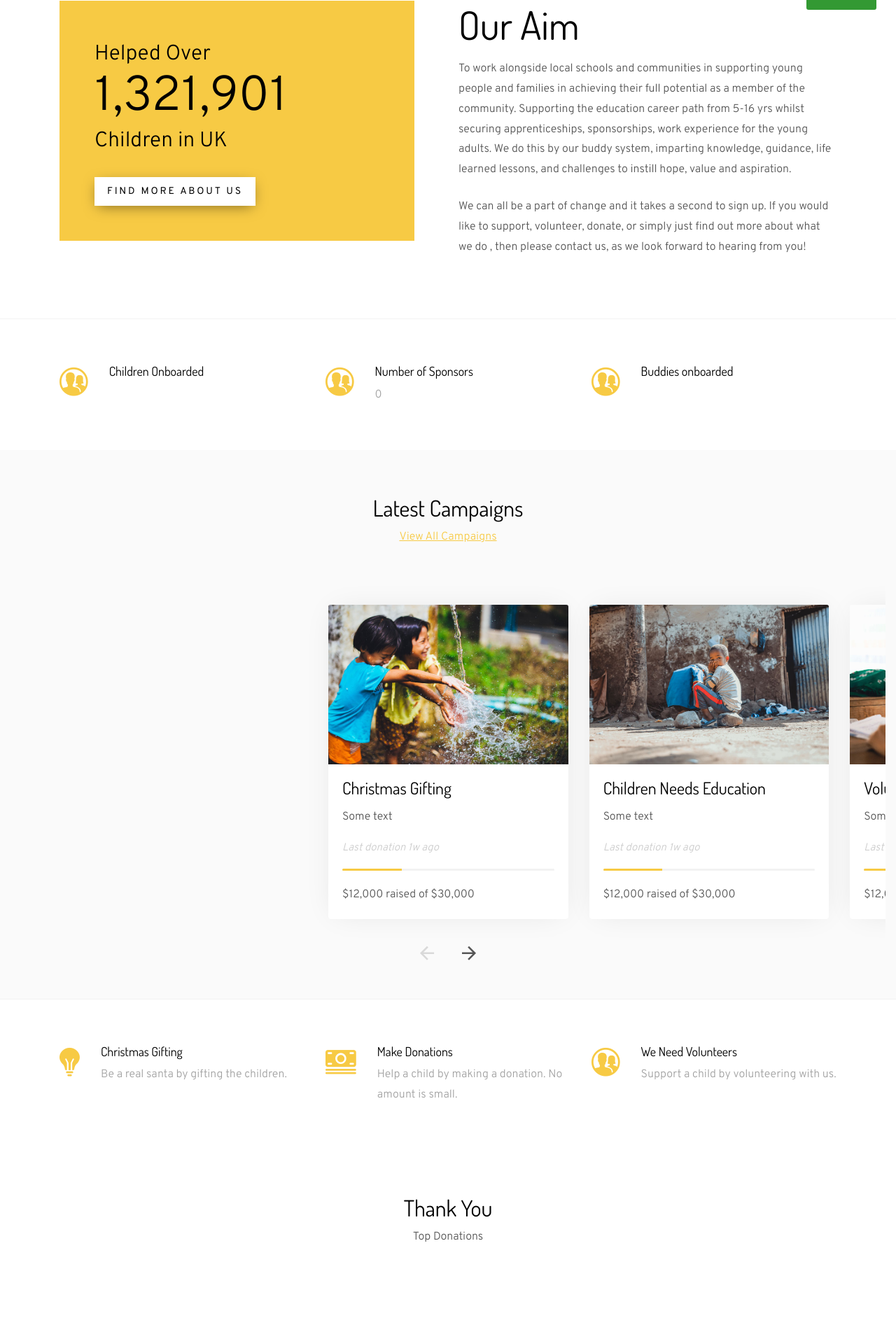
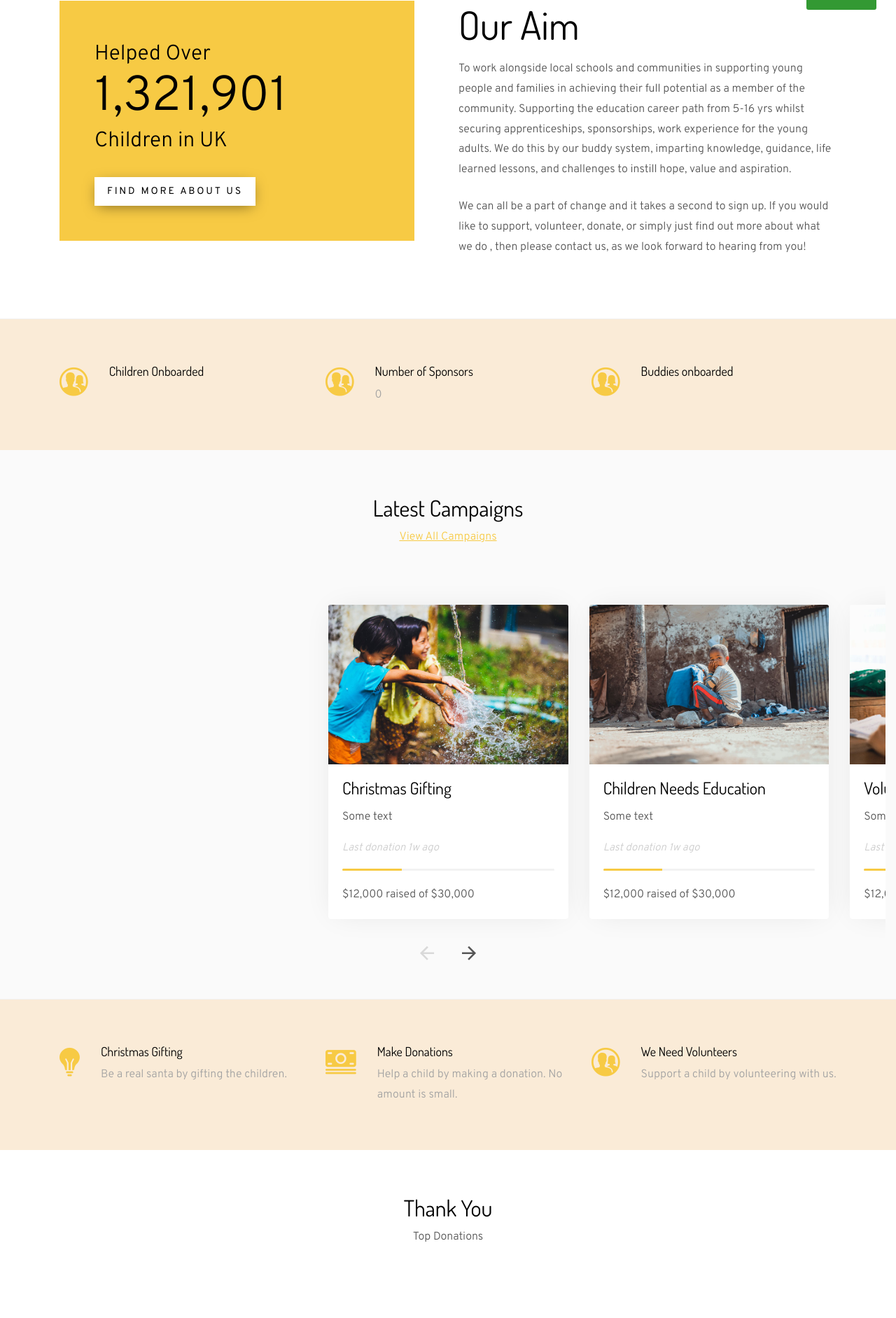
Before and after one commit to styuk1234/StartYoungUK-Website, a Django app: page / in a window 1280 px wide. Shown: the part 763-2646 px from the top of the page at 70% size. Run offline with Django 4.2, Linux system fonts and the light colour scheme; data that the repository does not hold is empty; some libraries are stand-ins or nearby versions; some web fonts are replaced.

Commit message:
css fixes

```diff
--- a/home/static/css/style.css
+++ b/home/static/css/style.css
@@ -617,6 +617,9 @@ textarea.form-control {
 
 .border-top {
   border-top: 1px solid #f2f2f2 !important; }
+
+.bg-yellow {
+    background: #faebd7; }
 
 .ftco-bg-dark {
   background: #3c312e; }
--- a/home/templates/home.html
+++ b/home/templates/home.html
@@ -44,7 +44,7 @@
     </div>
 </div>
 
-<div class="site-section border-top">
+<div class="site-section bg-yellow border-top">
     <div class="container">
         <div class="row">
 
@@ -166,7 +166,7 @@
 </div>
 </section>
 
-<div class="site-section border-top">
+<div class="site-section bg-yellow border-top">
     <div class="container">
         <div class="row">
 
```
